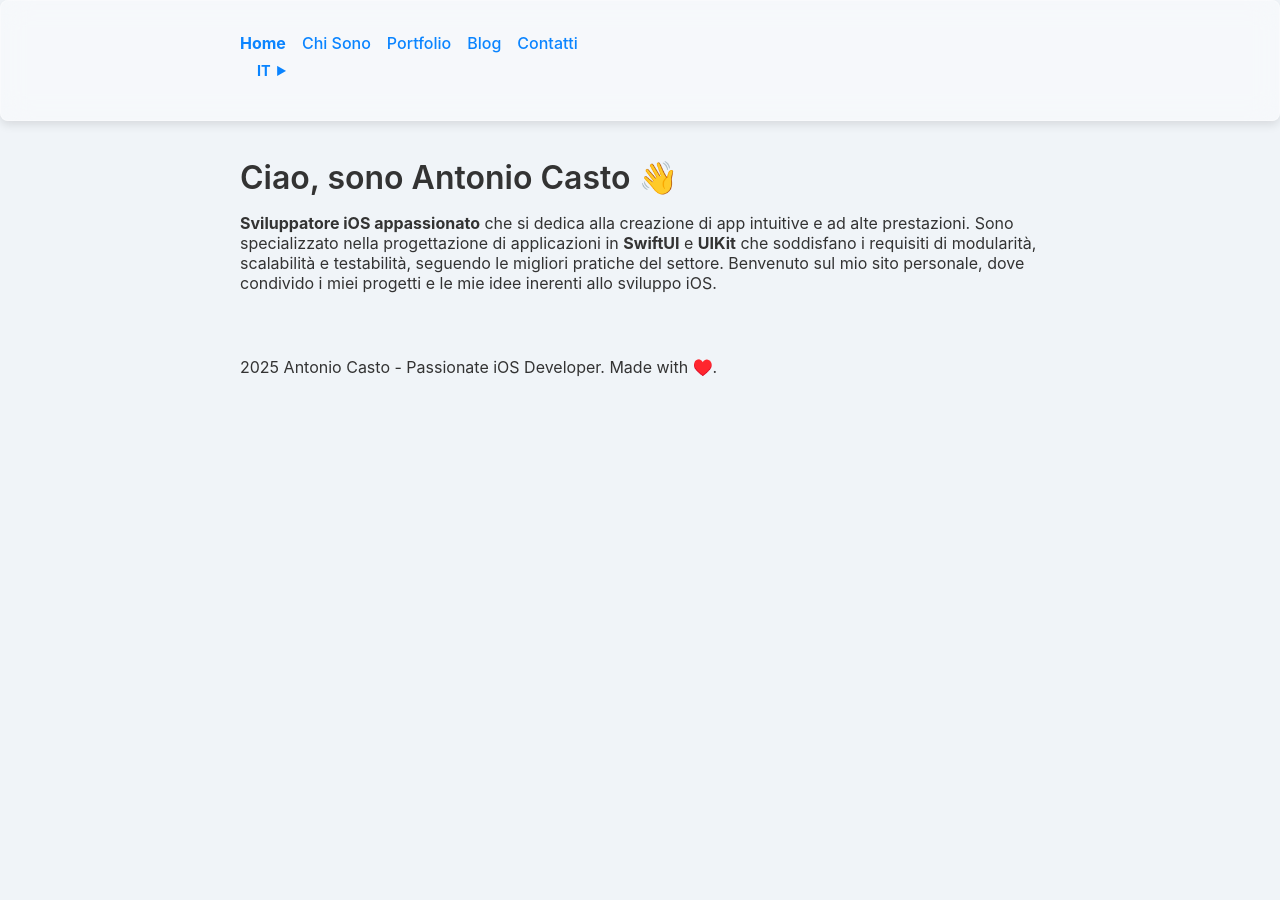
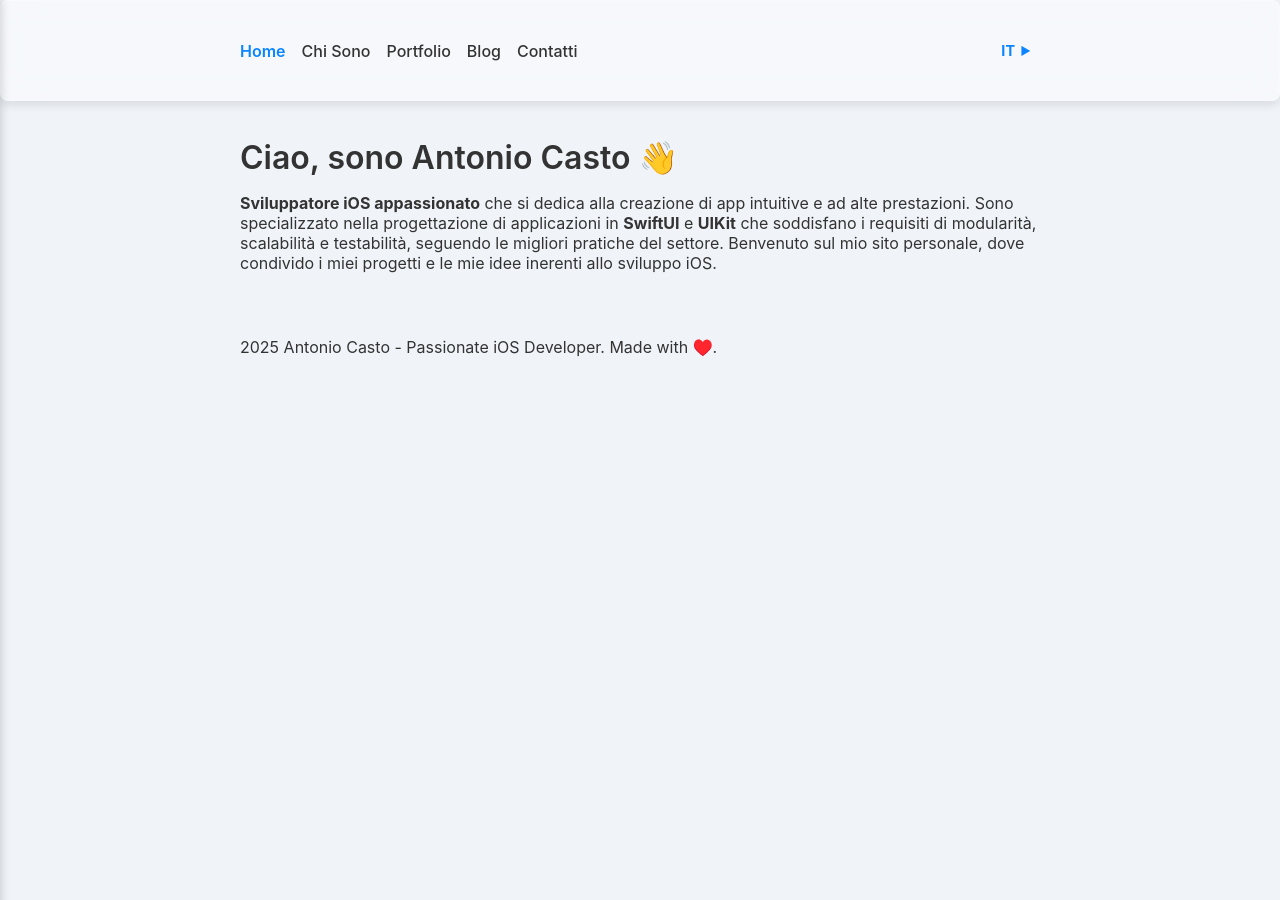
Before and after one commit to antoniocasto/acasto.dev, a Jekyll site: the page built from it/index.markdown, in a window 1280 px wide. Built offline with Jekyll 4.4.1, drawn with Linux system fonts in a browser that asks for light colours.

Commit message:
Add side menu functionality and navigation styles for improved user experience

```diff
--- a/_layouts/default.html
+++ b/_layouts/default.html
@@ -1,61 +1,47 @@
-<!-- _layouts/default.html -->
 <!DOCTYPE html>
 <html lang="{{ page.lang | default: site.default_lang }}">
 <head>
   <meta charset="UTF-8" />
   <meta name="viewport" content="width=device-width, initial-scale=1.0" />
   <title>{{ page.title }} - {{ site.title }}</title>
-  <meta name="description" content="{{ page.excerpt | strip_html | default: site.description }}" />
-
-  <!-- SEO meta tags (Open Graph, Twitter, ecc.) Automatically generated -->
-  {% for lang in site.languages %}
-    {% assign translated = site.pages | where: "ref", page.ref | where: "lang", lang | first %}
-    {% if translated %}
-      <link rel="alternate" hreflang="{{ lang }}" href="{{ site.url }}{{ translated.url }}">
-    {% endif %}
-  {% endfor %}
-  {% seo %}
-
-  <script type="application/ld+json">
-    {
-      "@context": "https://schema.org",
-      "@type": "Person",
-      "name": "Antonio Casto",
-      "jobTitle": "iOS Developer",
-      "url": "{{ site.url }}{{ site.baseurl }}",
-      "sameAs": [
-        "{{ site.linkedin_link }}",
-        "{{ site.github_link }}"
-      ]
-    }
-  </script>
-
-  <!-- Main CSS compiled from SCSS -->
   <link rel="stylesheet" href="{{ "/assets/css/style.css" | relative_url }}">
 </head>
 <body>
-  <!-- Header with navigation bar. Wraps a page. -->
   <header class="site-header glass-panel">
     <nav class="nav-bar container">
-      {% assign nav = site.data.localization[page.lang].navigation %}
+      <div class="nav-left">
         <ul class="menu">
           <li {% if page.ref == "home" %}class="active"{% endif %}>
-          <a href="{{ site.baseurl }}/{{ page.lang }}/">{{ nav.home }}</a>
+            <a href="{{ site.baseurl }}/{{ page.lang }}/">
+              {{ site.data.localization[page.lang].navigation.home }}
+            </a>
           </li>
           <li {% if page.ref == "about" %}class="active"{% endif %}>
-          <a href="{{ site.baseurl }}/{{ page.lang }}/about/">{{ nav.about }}</a>
+            <a href="{{ site.baseurl }}/{{ page.lang }}/about/">
+              {{ site.data.localization[page.lang].navigation.about }}
+            </a>
           </li>
           <li {% if page.ref == "portfolio" or page.layout == "portfolio" %}class="active"{% endif %}>
-          <a href="{{ site.baseurl }}/{{ page.lang }}/portfolio/">{{ nav.portfolio }}</a>
+            <a href="{{ site.baseurl }}/{{ page.lang }}/portfolio/">
+              {{ site.data.localization[page.lang].navigation.portfolio }}
+            </a>
           </li>
           <li {% if page.ref == "blog" or page.layout == "post" %}class="active"{% endif %}>
-          <a href="{{ site.baseurl }}/{{ page.lang }}/blog/">{{ nav.blog }}</a>
+            <a href="{{ site.baseurl }}/{{ page.lang }}/blog/">
+              {{ site.data.localization[page.lang].navigation.blog }}
+            </a>
           </li>
           <li {% if page.ref == "contacts" %}class="active"{% endif %}>
-          <a href="{{ site.baseurl }}/{{ page.lang }}/contacts/">{{ nav.contacts }}</a>
+            <a href="{{ site.baseurl }}/{{ page.lang }}/contacts/">
+              {{ site.data.localization[page.lang].navigation.contacts }}
+            </a>
           </li>
         </ul>
-      <details class="language-dropdown">
+      </div>
+
+      <!-- Sezione destra (selettore lingua su desktop) -->
+      <div class="nav-right">
+        <details class="language-dropdown desktop-lang">
           <summary>{{ page.lang | upcase }}</summary>
           <ul class="language-options">
             {% for lang in site.languages %}
@@ -74,18 +60,76 @@
             {% endfor %}
           </ul>
         </details>
+      </div>
+
+      <div class="mobile-controls">
+        <details class="language-dropdown mobile-lang">
+          <summary>{{ page.lang | upcase }}</summary>
+          <ul class="language-options">
+            {% for lang in site.languages %}
+              {% assign translated_page = site.pages | where: "ref", page.ref | where: "lang", lang | first %}
+              {% if translated_page == nil %}
+                {% assign translated_page = site.posts | where: "ref", page.ref | where: "lang", lang | first %}
+              {% endif %}
+              {% if translated_page == nil %}
+                {% assign translated_page = site.portfolio | where: "ref", page.ref | where: "lang", lang | first %}
+              {% endif %}
+              {% if translated_page and lang != page.lang %}
+                <li>
+                  <a href="{{ translated_page.url }}">{{ lang | upcase }}</a>
+                </li>
+              {% endif %}
+            {% endfor %}
+          </ul>
+        </details>
+        <button class="menu-toggle" aria-label="Apri menu">
+          <span class="burger-icon"></span>
+        </button>
+      </div>
     </nav>
   </header>
 
-  <!-- Page main content here. -->
+  <div class="side-menu">
+    <button class="close-menu" aria-label="Chiudi menu">&times;</button>
+    <ul class="menu">
+      <li {% if page.ref == "home" %}class="active"{% endif %}>
+        <a href="{{ site.baseurl }}/{{ page.lang }}/">
+          {{ site.data.localization[page.lang].navigation.home }}
+        </a>
+      </li>
+      <li {% if page.ref == "about" %}class="active"{% endif %}>
+        <a href="{{ site.baseurl }}/{{ page.lang }}/about/">
+          {{ site.data.localization[page.lang].navigation.about }}
+        </a>
+      </li>
+      <li {% if page.ref == "portfolio" or page.layout == "portfolio" %}class="active"{% endif %}>
+        <a href="{{ site.baseurl }}/{{ page.lang }}/portfolio/">
+          {{ site.data.localization[page.lang].navigation.portfolio }}
+        </a>
+      </li>
+      <li {% if page.ref == "blog" or page.layout == "post" %}class="active"{% endif %}>
+        <a href="{{ site.baseurl }}/{{ page.lang }}/blog/">
+          {{ site.data.localization[page.lang].navigation.blog }}
+        </a>
+      </li>
+      <li {% if page.ref == "contacts" %}class="active"{% endif %}>
+        <a href="{{ site.baseurl }}/{{ page.lang }}/contacts/">
+          {{ site.data.localization[page.lang].navigation.contacts }}
+        </a>
+      </li>
+    </ul>
+  </div>
+
   <main class="container">
     {{ content }}
   </main>
 
-  <!-- Footer. Wraps a page. -->
+  <!-- Footer -->
   <footer class="site-footer container">
     <p>{{ site.time | date: "%Y" }} {{ site.title }}. Made with ♥️.</p>
   </footer>
+
+  <!-- JS -->
   <script src="{{ '/assets/js/main.js' | relative_url }}"></script>
 </body>
 </html>
--- a/_sass/_layout.scss
+++ b/_sass/_layout.scss
@@ -8,12 +8,14 @@
     max-width: 800px;
     margin: 0 auto;
     padding: 1rem;
-  }
+}
 
 .site-header {
     padding: 1rem 0;
     @include glass(10px, 0.5);
 }
+
+/* Regole di base per il menu */
 .site-header .menu {
     list-style: none;
     margin: 0;
--- /dev/null
+++ b/_sass/_nav.scss
@@ -0,0 +1,141 @@
+/* _sass/_nav.scss */
+
+.nav-bar {
+    display: flex;
+    align-items: center;
+    justify-content: space-between;
+    position: relative;
+  }
+
+  .menu {
+    list-style: none;
+    display: flex;
+    gap: 1rem;
+    margin: 0;
+    padding: 0;
+  }
+
+  .menu li {
+    position: relative;
+  }
+
+  .menu li a {
+    text-decoration: none;
+    color: $text-color;
+    font-weight: 500;
+  }
+
+  .menu li.active a {
+    color: $primary-color;
+    font-weight: 600;
+  }
+
+  /* --- MOBILE BURGER + SELETTORE LINGUA --- */
+.mobile-controls {
+    display: none; /* Di default, nascosto su desktop */
+    align-items: center;
+    gap: 1rem;
+  }
+
+  .menu-toggle {
+    display: none;
+    background: none;
+    border: none;
+    cursor: pointer;
+  }
+
+  .burger-icon {
+    display: block;
+    width: 25px;
+    height: 2px;
+    background: currentColor;
+    position: relative;
+  }
+
+  .burger-icon::before,
+  .burger-icon::after {
+    content: '';
+    position: absolute;
+    width: 25px;
+    height: 2px;
+    background: currentColor;
+    left: 0;
+  }
+
+  .burger-icon::before {
+    top: -8px;
+  }
+
+  .burger-icon::after {
+    top: 8px;
+  }
+
+  /* --- SIDE MENU --- */
+  .side-menu {
+    position: fixed;
+    top: 0;
+    left: 0;
+    transform: translateX(-100%); /* fuori schermo */
+    width: 80%;
+    max-width: 300px;
+    height: 100%;
+    background: #fff;
+    box-shadow: 2px 0 8px rgba(0, 0, 0, 0.15);
+    transition: transform 0.3s ease;
+    z-index: 1000;
+    padding: 2rem 1.5rem;
+    display: flex;
+    flex-direction: column;
+    gap: 1rem;
+  }
+
+  .side-menu.open {
+    transform: translateX(0);
+  }
+
+  .side-menu .menu {
+    flex-direction: column;
+    gap: 0;
+  }
+
+  .side-menu .menu li {
+    border-bottom: 1px solid #eee;
+  }
+
+  .side-menu .menu li:last-child {
+    border-bottom: none;
+  }
+
+  .side-menu .menu li a {
+    display: block;
+    padding: 1rem 0;
+    color: $text-color;
+    font-weight: 600;
+  }
+
+  .close-menu {
+    background: none;
+    border: none;
+    font-size: 2rem;
+    align-self: flex-end;
+    cursor: pointer;
+  }
+
+  /* --- MEDIA QUERIES --- */
+  @media (max-width: 768px) {
+    .nav-left, .nav-right {
+      display: none; /* Nascondi la nav orizzontale */
+    }
+    .mobile-controls {
+      display: flex; /* Mostra burger e selettore lingua */
+    }
+    .menu-toggle {
+      display: block;
+    }
+  }
+
+  @media (min-width: 769px) {
+    .mobile-lang {
+      display: none; /* Selettore lingua mobile scompare su desktop */
+    }
+  }
--- a/assets/css/style.scss
+++ b/assets/css/style.scss
@@ -9,3 +9,4 @@
 @import "components";
 @import "collection_item";
 @import "about";
+@import "nav";
--- a/assets/js/main.js
+++ b/assets/js/main.js
@@ -1,6 +1,38 @@
 document.addEventListener('click', function(e) {
-    const dropdown = document.querySelector('.language-dropdown');
-    if (dropdown && !dropdown.contains(e.target)) {
-      dropdown.removeAttribute('open');
+  const dropdown = document.querySelector('.language-dropdown');
+  if (dropdown && !dropdown.contains(e.target)) {
+    dropdown.removeAttribute('open');
+  }
+});
+
+document.addEventListener('DOMContentLoaded', function() {
+  const menuToggle = document.querySelector('.menu-toggle');
+  const sideMenu = document.querySelector('.side-menu');
+  const closeMenu = document.querySelector('.close-menu');
+
+  // Apri il side menu
+  menuToggle.addEventListener('click', function() {
+    sideMenu.classList.add('open');
+  });
+
+  // Chiudi il side menu
+  closeMenu.addEventListener('click', function() {
+    sideMenu.classList.remove('open');
+  });
+
+  // Chiudi il side menu cliccando fuori
+  document.addEventListener('click', function(e) {
+    if (sideMenu.classList.contains('open') &&
+        !sideMenu.contains(e.target) &&
+        !menuToggle.contains(e.target)) {
+      sideMenu.classList.remove('open');
     }
   });
+
+  // Se si ridimensiona lo schermo oltre 768px e il side menu è aperto, chiudilo
+  window.addEventListener('resize', function() {
+    if (window.innerWidth > 768 && sideMenu.classList.contains('open')) {
+      sideMenu.classList.remove('open');
+    }
+  });
+});
```
Lines whose indentation alone changed are shown as unchanged.
